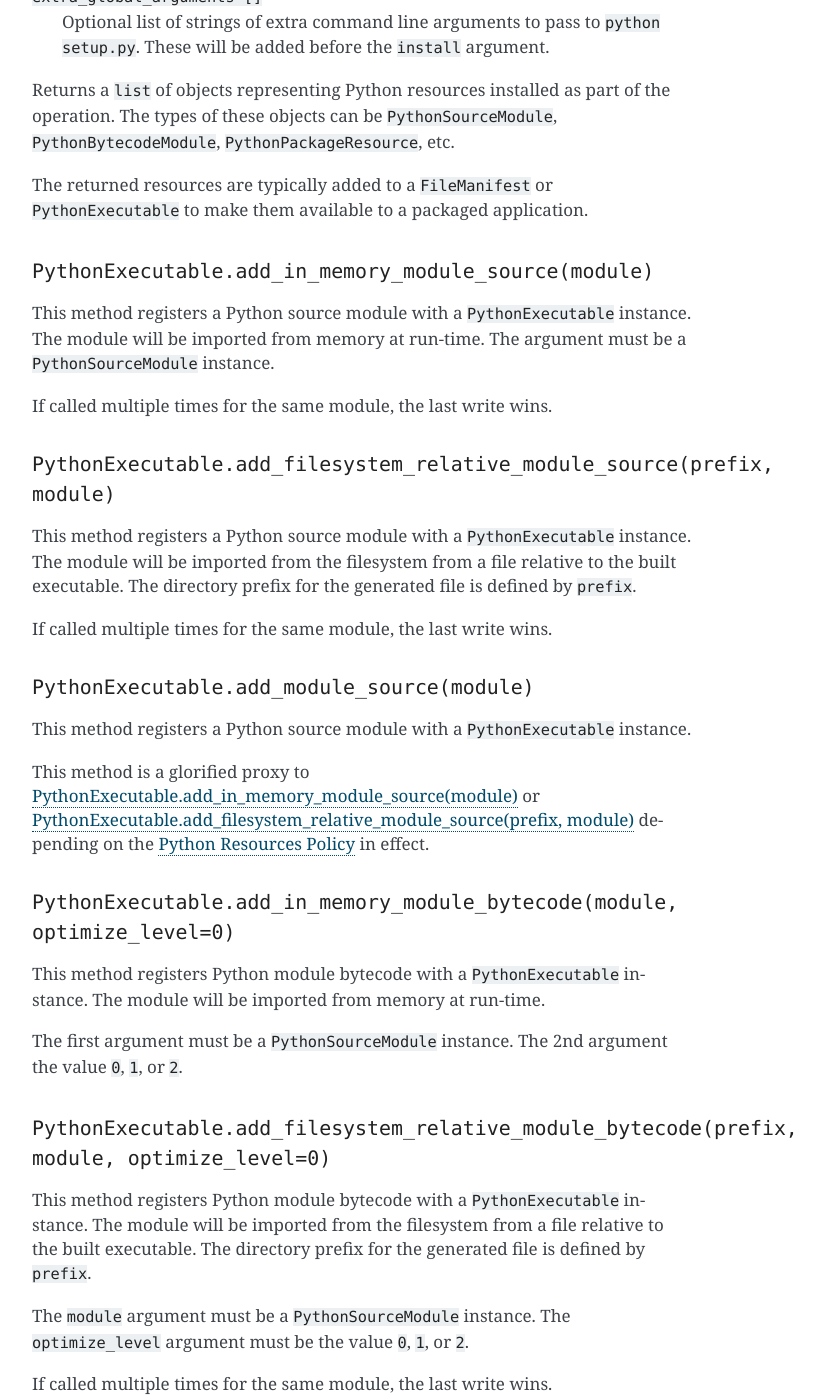
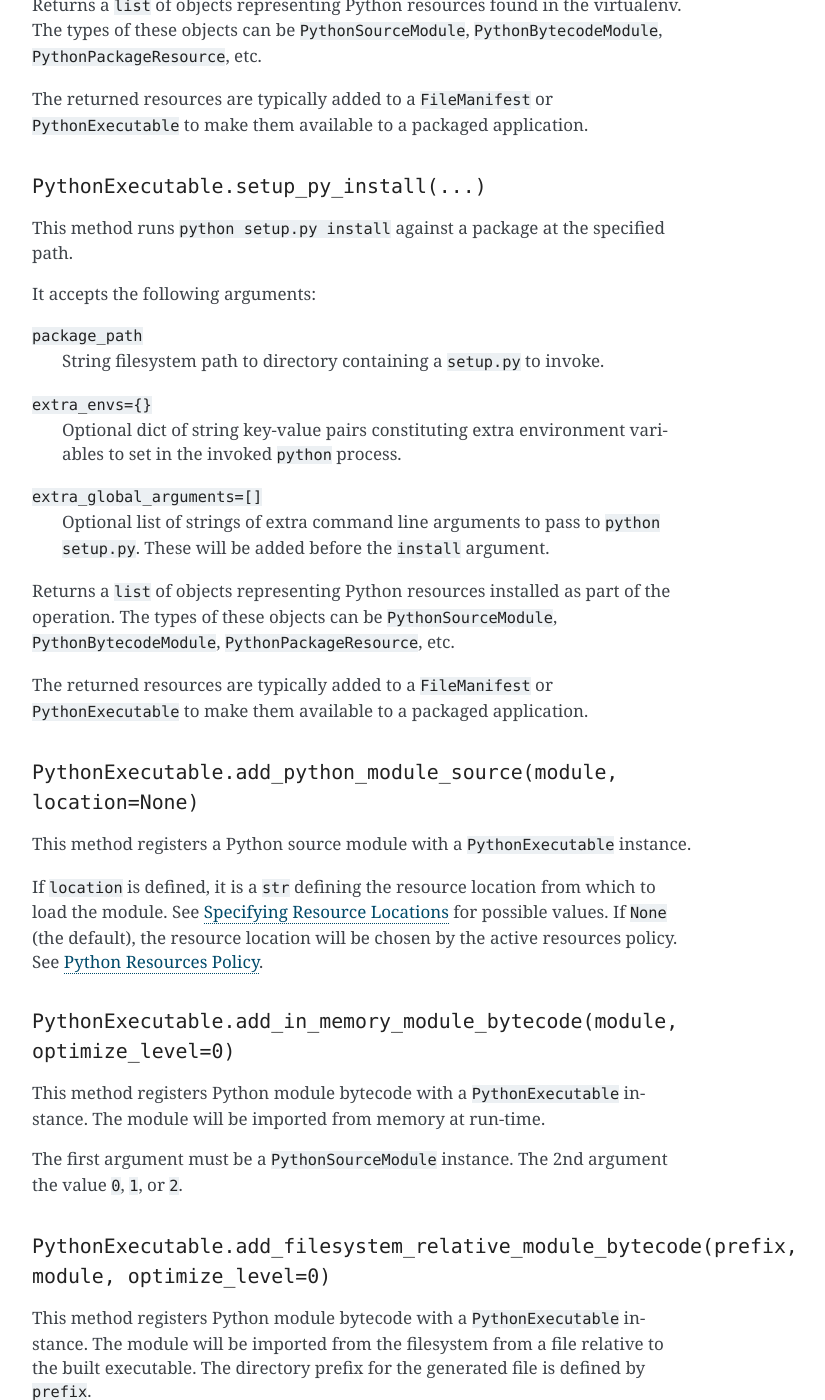
Before and after one commit to indygreg/PyOxidizer, a Sphinx documentation site: the page built from docs/config_api.rst, in a window 1280 px wide and 1400 px high, scrolled down 21279 px. Shown: the whole window, without its empty margins (388-1213 px from the left). Built offline with Sphinx 7.4.7, drawn with Linux system fonts in a browser that asks for light colours; the version number is read from the project's files by our own code; some of the changed text lies outside the part shown.

Commit message:
starlark: consolidate Python module source methods into one accepting location
I want to overhaul the Starlark APIs for handling locations. We don't
need separate API flavors for each location. Instead, we can pass a
location as an optional argument.

This will eventually lead to Starlark having a similar API as the
internal binary builder trait. This will be a backwards incompatible
user transition. But the end state will be much simpler. And it will
be easier to add more power to the location routing, as the policy
gains more complexity in the future.

```diff
--- a/docs/config_api.rst
+++ b/docs/config_api.rst
@@ -75,6 +75,30 @@ The following custom data types are defined in the Starlark environment:
 
 ``PythonSourceModule``
    Represents a ``.py`` file containing Python source code.
+
+.. _config_resource_locations:
+
+Specifying Resource Locations
+=============================
+
+Various functionality relates to the concept of a *resource location*, or
+where a resource should be loaded from at run-time. See
+:ref:`packaging_resources` for more.
+
+Resource locations are represented as strings in Starlark. The mapping
+of strings to resource locations is as follows:
+
+``default``
+   Use the default resource location. Often equivalent to a resource location
+   of the type/value ``None``.
+
+``in-memory``
+   Load the resource from memory.
+
+``filesystem-relative:<prefix>``
+   Install and load the resource from a filesystem relative path to the
+   build binary. e.g. ``filesystem-relative:lib`` will place resources
+   in the ``lib/`` directory next to the build binary.
 
 Constants
 =========
@@ -1050,41 +1074,19 @@ etc.
 The returned resources are typically added to a ``FileManifest`` or
 ``PythonExecutable`` to make them available to a packaged application.
 
-.. _config_python_executable_add_in_memory_module_source:
+.. _config_python_executable_add_python_module_source:
 
-``PythonExecutable.add_in_memory_module_source(module)``
-^^^^^^^^^^^^^^^^^^^^^^^^^^^^^^^^^^^^^^^^^^^^^^^^^^^^^^^^
-
-This method registers a Python source module with a ``PythonExecutable``
-instance. The module will be imported from memory at run-time. The
-argument must be a ``PythonSourceModule`` instance.
-
-If called multiple times for the same module, the last write wins.
-
-.. _config_python_executable_add_filesystem_relative_module_source:
-
-``PythonExecutable.add_filesystem_relative_module_source(prefix, module)``
-^^^^^^^^^^^^^^^^^^^^^^^^^^^^^^^^^^^^^^^^^^^^^^^^^^^^^^^^^^^^^^^^^^^^^^^^^^
-
-This method registers a Python source module with a ``PythonExecutable``
-instance. The module will be imported from the filesystem from a file
-relative to the built executable. The directory prefix for the generated
-file is defined by ``prefix``.
-
-If called multiple times for the same module, the last write wins.
-
-.. _config_python_executable_add_module_source:
-
-``PythonExecutable.add_module_source(module)``
-^^^^^^^^^^^^^^^^^^^^^^^^^^^^^^^^^^^^^^^^^^^^^^
+``PythonExecutable.add_python_module_source(module, location=None)``
+^^^^^^^^^^^^^^^^^^^^^^^^^^^^^^^^^^^^^^^^^^^^^^^^^^^^^^^^^^^^^^^^^^^^
 
 This method registers a Python source module with a ``PythonExecutable``
 instance.
 
-This method is a glorified proxy to
-:ref:`config_python_executable_add_in_memory_module_source` or
-:ref:`config_python_executable_add_filesystem_relative_module_source`
-depending on the :ref:`config_python_resources_policy` in effect.
+If ``location`` is defined, it is a ``str`` defining the resource location
+from which to load the module. See :ref:`config_resource_locations` for
+possible values. If ``None`` (the default), the resource location will be
+chosen by the active resources policy.
+See :ref:`config_python_resources_policy`.
 
 .. _config_python_executable_add_in_memory_module_bytecode:
 
```
Also changed, not shown: docs/history.rst (+9 -0 lines), docs/packaging_resources.rst (+9 -4 lines), 2 other files.
